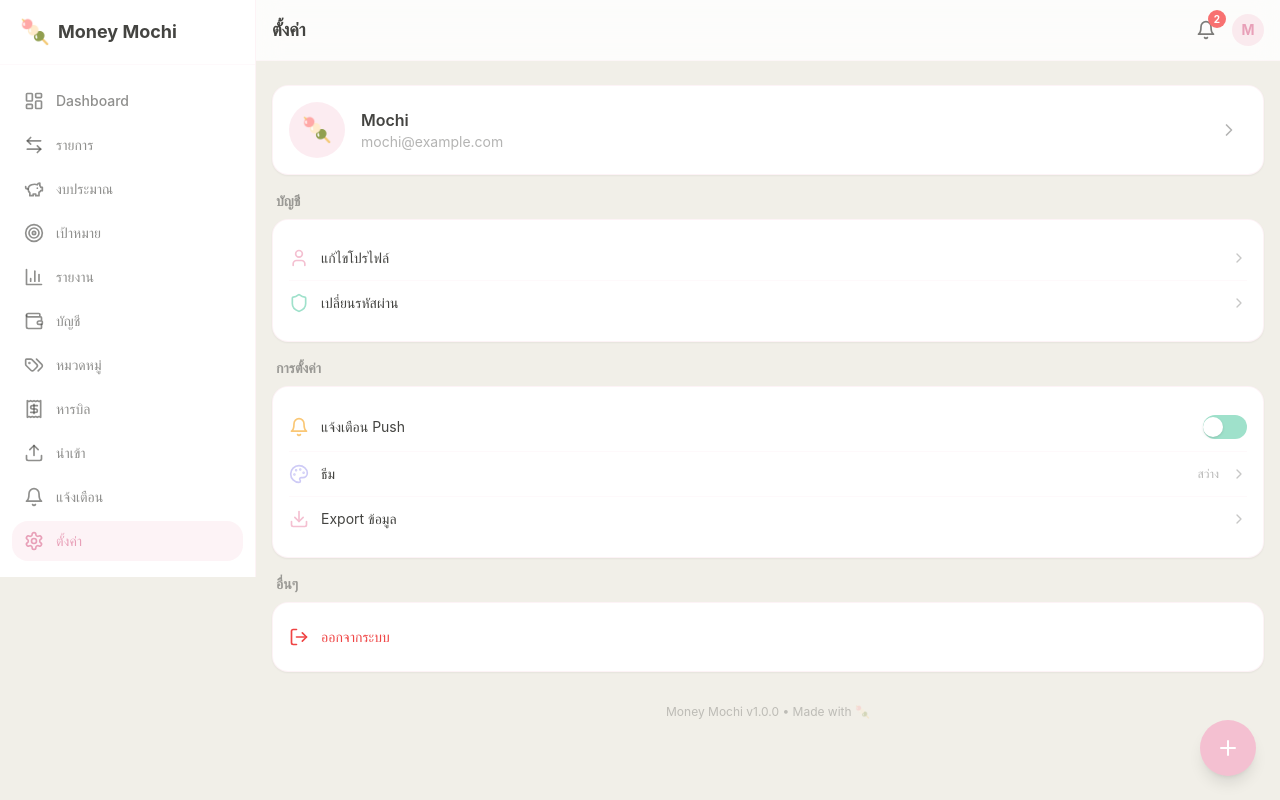
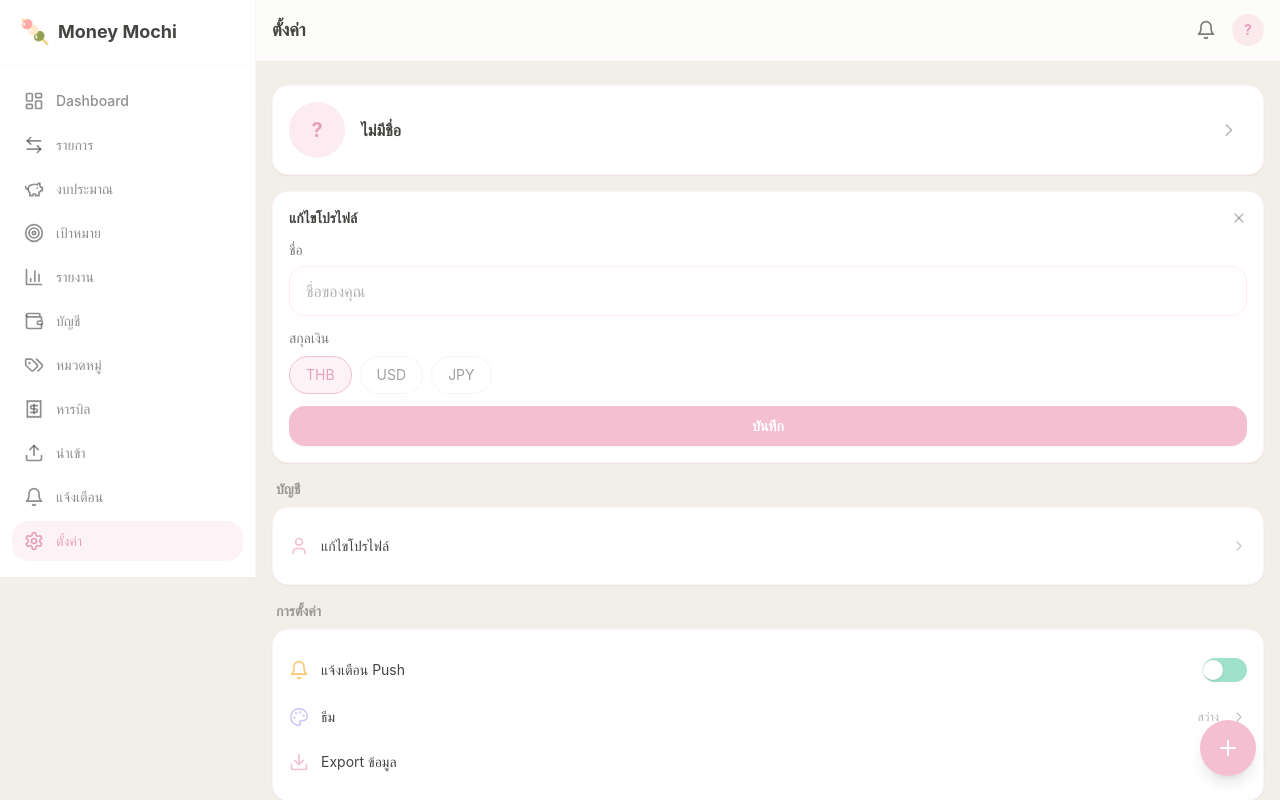
Before and after one commit to NutthakitPatike/Income-and-Expense-Tracking-Project-Have-AI-, a Next.js app: page /settings in a window 1280 px wide. Both pictures are taken after a click on the button 1229 px from the left and 130 px from the top of the page. Shown: the top 800 px of the page. Built offline with nearby package versions, Linux system fonts and the light colour scheme; no server answers.

Commit message:
Connect settings page + navbar to real API, remove mockUser, add /api/user route, real notif count + avatar

```diff
--- a/src/app/(app)/settings/page.tsx
+++ b/src/app/(app)/settings/page.tsx
@@ -1,25 +1,94 @@
 "use client";
 
-import { useState } from "react";
+import { useState, useEffect } from "react";
 import { useRouter } from "next/navigation";
 import { createClient } from "@/lib/supabase";
 import { AppLayout } from "@/components/layout/AppLayout";
 import { Card } from "@/components/ui/Card";
-import { mockUser } from "@/lib/mock-data";
+import { Button } from "@/components/ui/Button";
+import { Input } from "@/components/ui/Input";
 import {
   User,
   Bell,
-  Shield,
   Palette,
   Download,
   LogOut,
   ChevronRight,
+  Loader2,
+  X,
 } from "lucide-react";
 import toast from "react-hot-toast";
 
+interface UserProfile {
+  id: string;
+  name: string | null;
+  email: string;
+  avatar: string | null;
+  currency: string;
+}
+
 export default function SettingsPage() {
+  const [user, setUser] = useState<UserProfile | null>(null);
+  const [loading, setLoading] = useState(true);
   const [pushEnabled, setPushEnabled] = useState(true);
+  const [showEdit, setShowEdit] = useState(false);
+  const [editName, setEditName] = useState("");
+  const [editCurrency, setEditCurrency] = useState("THB");
+  const [saving, setSaving] = useState(false);
   const router = useRouter();
+
+  useEffect(() => {
+    fetch("/api/user")
+      .then((r) => r.json())
+      .then((d) => {
+        if (d.id) {
+          setUser(d);
+          setEditName(d.name || "");
+          setEditCurrency(d.currency || "THB");
+        }
+        setLoading(false);
+      })
+      .catch(() => setLoading(false));
+  }, []);
+
+  const handleSaveProfile = async () => {
+    if (!editName.trim()) { toast.error("กรุณาใส่ชื่อ"); return; }
+    setSaving(true);
+    try {
+      const res = await fetch("/api/user", {
+        method: "PUT",
+        headers: { "Content-Type": "application/json" },
+        body: JSON.stringify({ name: editName.trim(), currency: editCurrency }),
+      });
+      if (res.ok) {
+        const updated = await res.json();
+        setUser(updated);
+        toast.success("บันทึกโปรไฟล์แล้ว! ✏️");
+        setShowEdit(false);
+      } else { toast.error("บันทึกไม่สำเร็จ"); }
+    } catch { toast.error("เกิดข้อผิดพลาด"); }
+    setSaving(false);
+  };
+
+  const handleExport = async () => {
+    try {
+      const res = await fetch("/api/transactions?limit=9999");
+      const data = await res.json();
+      const txs = data.transactions || [];
+      if (!txs.length) { toast.error("ไม่มีข้อมูลให้ Export"); return; }
+      const header = "วันที่,ประเภท,จำนวน,หมายเหตุ,หมวดหมู่,บัญชี";
+      const rows = txs.map((t: { date: string; type: string; amount: number; note: string; category?: { name: string }; account?: { name: string } }) =>
+        `${new Date(t.date).toLocaleDateString("th-TH")},${t.type},${t.amount},"${t.note || ""}","${t.category?.name || ""}","${t.account?.name || ""}"`
+      );
+      const csv = [header, ...rows].join("\n");
+      const blob = new Blob(["\uFEFF" + csv], { type: "text/csv;charset=utf-8;" });
+      const url = URL.createObjectURL(blob);
+      const a = document.createElement("a");
+      a.href = url; a.download = `money-mochi-export-${new Date().toISOString().slice(0, 10)}.csv`;
+      a.click(); URL.revokeObjectURL(url);
+      toast.success("Export สำเร็จ! 📥");
+    } catch { toast.error("Export ไม่สำเร็จ"); }
+  };
 
   const handleLogout = async () => {
     const supabase = createClient();
@@ -28,37 +97,66 @@
     router.refresh();
   };
 
+  const initial = user?.name?.charAt(0)?.toUpperCase() || user?.email?.charAt(0)?.toUpperCase() || "?";
+
+  if (loading) {
+    return <AppLayout title="ตั้งค่า"><div className="flex justify-center py-20"><Loader2 className="w-8 h-8 animate-spin text-sakura" /></div></AppLayout>;
+  }
+
   return (
     <AppLayout title="ตั้งค่า">
       <div className="space-y-4">
         {/* Profile Card */}
         <Card className="flex items-center gap-4">
-          <div className="w-14 h-14 rounded-full bg-sakura/30 flex items-center justify-center text-2xl">
-            🍡
+          {user?.avatar ? (
+            <img src={user.avatar} alt="" className="w-14 h-14 rounded-full object-cover" />
+          ) : (
+            <div className="w-14 h-14 rounded-full bg-sakura/30 flex items-center justify-center text-xl font-bold text-sakura-dark">
+              {initial}
+            </div>
+          )}
+          <div className="flex-1">
+            <p className="font-semibold text-ink">{user?.name || "ไม่มีชื่อ"}</p>
+            <p className="text-sm text-ink/40">{user?.email}</p>
           </div>
-          <div className="flex-1">
-            <p className="font-semibold text-ink">{mockUser.name}</p>
-            <p className="text-sm text-ink/40">{mockUser.email}</p>
-          </div>
-          <button className="p-2 rounded-full hover:bg-cream">
+          <button onClick={() => setShowEdit(true)} className="p-2 rounded-full hover:bg-cream">
             <ChevronRight className="w-5 h-5 text-ink/40" />
           </button>
         </Card>
+
+        {/* Edit Profile Form */}
+        {showEdit && (
+          <Card className="space-y-3">
+            <div className="flex justify-between items-center">
+              <p className="font-semibold text-ink text-sm">แก้ไขโปรไฟล์</p>
+              <button onClick={() => setShowEdit(false)}><X className="w-4 h-4 text-ink/40" /></button>
+            </div>
+            <Input label="ชื่อ" value={editName} onChange={(e) => setEditName(e.target.value)} placeholder="ชื่อของคุณ" />
+            <div>
+              <label className="block text-sm font-medium text-ink/70 mb-2">สกุลเงิน</label>
+              <div className="flex gap-2">
+                {["THB", "USD", "JPY"].map((c) => (
+                  <button key={c} type="button" onClick={() => setEditCurrency(c)}
+                    className={`px-4 py-2 rounded-full text-sm border transition-all ${editCurrency === c ? "bg-sakura/20 border-sakura text-sakura-dark" : "bg-white border-sakura/20 text-ink/50"}`}
+                  >{c}</button>
+                ))}
+              </div>
+            </div>
+            <Button onClick={handleSaveProfile} disabled={saving} className="w-full">
+              {saving ? "กำลังบันทึก..." : "บันทึก"}
+            </Button>
+          </Card>
+        )}
 
         {/* Account Settings */}
         <div>
           <h3 className="text-sm font-semibold text-ink/50 mb-2 px-1">บัญชี</h3>
           <Card className="divide-y divide-sakura/10">
-            <div className="flex items-center gap-3 py-3">
+            <button onClick={() => setShowEdit(true)} className="flex items-center gap-3 py-3 w-full">
               <User className="w-5 h-5 text-sakura" />
-              <span className="flex-1 text-sm text-ink">แก้ไขโปรไฟล์</span>
+              <span className="flex-1 text-sm text-ink text-left">แก้ไขโปรไฟล์</span>
               <ChevronRight className="w-4 h-4 text-ink/30" />
-            </div>
-            <div className="flex items-center gap-3 py-3">
-              <Shield className="w-5 h-5 text-mint" />
-              <span className="flex-1 text-sm text-ink">เปลี่ยนรหัสผ่าน</span>
-              <ChevronRight className="w-4 h-4 text-ink/30" />
-            </div>
+            </button>
           </Card>
         </div>
 
@@ -91,11 +189,11 @@
               <span className="text-xs text-ink/40">สว่าง</span>
               <ChevronRight className="w-4 h-4 text-ink/30" />
             </div>
-            <div className="flex items-center gap-3 py-3">
+            <button onClick={handleExport} className="flex items-center gap-3 py-3 w-full">
               <Download className="w-5 h-5 text-sakura" />
-              <span className="flex-1 text-sm text-ink">Export ข้อมูล</span>
+              <span className="flex-1 text-sm text-ink text-left">Export ข้อมูล</span>
               <ChevronRight className="w-4 h-4 text-ink/30" />
-            </div>
+            </button>
           </Card>
         </div>
 
--- /dev/null
+++ b/src/app/api/user/route.ts
@@ -0,0 +1,26 @@
+import { NextRequest, NextResponse } from "next/server";
+import { prisma } from "@/lib/prisma";
+import { getCurrentUser } from "@/lib/auth";
+
+export async function GET() {
+  const user = await getCurrentUser();
+  if (!user) return NextResponse.json({ error: "Unauthorized" }, { status: 401 });
+
+  return NextResponse.json(user);
+}
+
+export async function PUT(req: NextRequest) {
+  const user = await getCurrentUser();
+  if (!user) return NextResponse.json({ error: "Unauthorized" }, { status: 401 });
+
+  const body = await req.json();
+  const updated = await prisma.user.update({
+    where: { id: user.id },
+    data: {
+      name: body.name,
+      currency: body.currency,
+    },
+  });
+
+  return NextResponse.json(updated);
+}
--- a/src/components/layout/Navbar.tsx
+++ b/src/components/layout/Navbar.tsx
@@ -1,5 +1,7 @@
 "use client";
 
+import { useEffect, useState } from "react";
+import Link from "next/link";
 import { Menu } from "lucide-react";
 import { NotificationBell } from "@/components/ui/NotificationBell";
 
@@ -9,6 +11,30 @@
 }
 
 export function Navbar({ onMenuClick, title }: NavbarProps) {
+  const [unread, setUnread] = useState(0);
+  const [initial, setInitial] = useState("?");
+  const [avatar, setAvatar] = useState<string | null>(null);
+
+  useEffect(() => {
+    fetch("/api/notifications")
+      .then((r) => r.json())
+      .then((d) => {
+        if (Array.isArray(d)) {
+          setUnread(d.filter((n: { isRead: boolean }) => !n.isRead).length);
+        }
+      })
+      .catch(() => {});
+
+    fetch("/api/user")
+      .then((r) => r.json())
+      .then((d) => {
+        if (d?.name) setInitial(d.name.charAt(0).toUpperCase());
+        else if (d?.email) setInitial(d.email.charAt(0).toUpperCase());
+        if (d?.avatar) setAvatar(d.avatar);
+      })
+      .catch(() => {});
+  }, []);
+
   return (
     <header className="sticky top-0 z-30 bg-white/80 backdrop-blur-md border-b border-sakura/10 px-4 py-3">
       <div className="flex items-center justify-between max-w-5xl mx-auto">
@@ -22,10 +48,16 @@
           {title && <h1 className="font-bold text-lg text-ink">{title}</h1>}
         </div>
         <div className="flex items-center gap-2">
-          <NotificationBell unreadCount={2} />
-          <div className="w-8 h-8 rounded-full bg-sakura/30 flex items-center justify-center text-sm font-bold text-sakura-dark">
-            M
-          </div>
+          <NotificationBell unreadCount={unread} />
+          <Link href="/settings">
+            {avatar ? (
+              <img src={avatar} alt="" className="w-8 h-8 rounded-full object-cover" />
+            ) : (
+              <div className="w-8 h-8 rounded-full bg-sakura/30 flex items-center justify-center text-sm font-bold text-sakura-dark">
+                {initial}
+              </div>
+            )}
+          </Link>
         </div>
       </div>
     </header>
```
